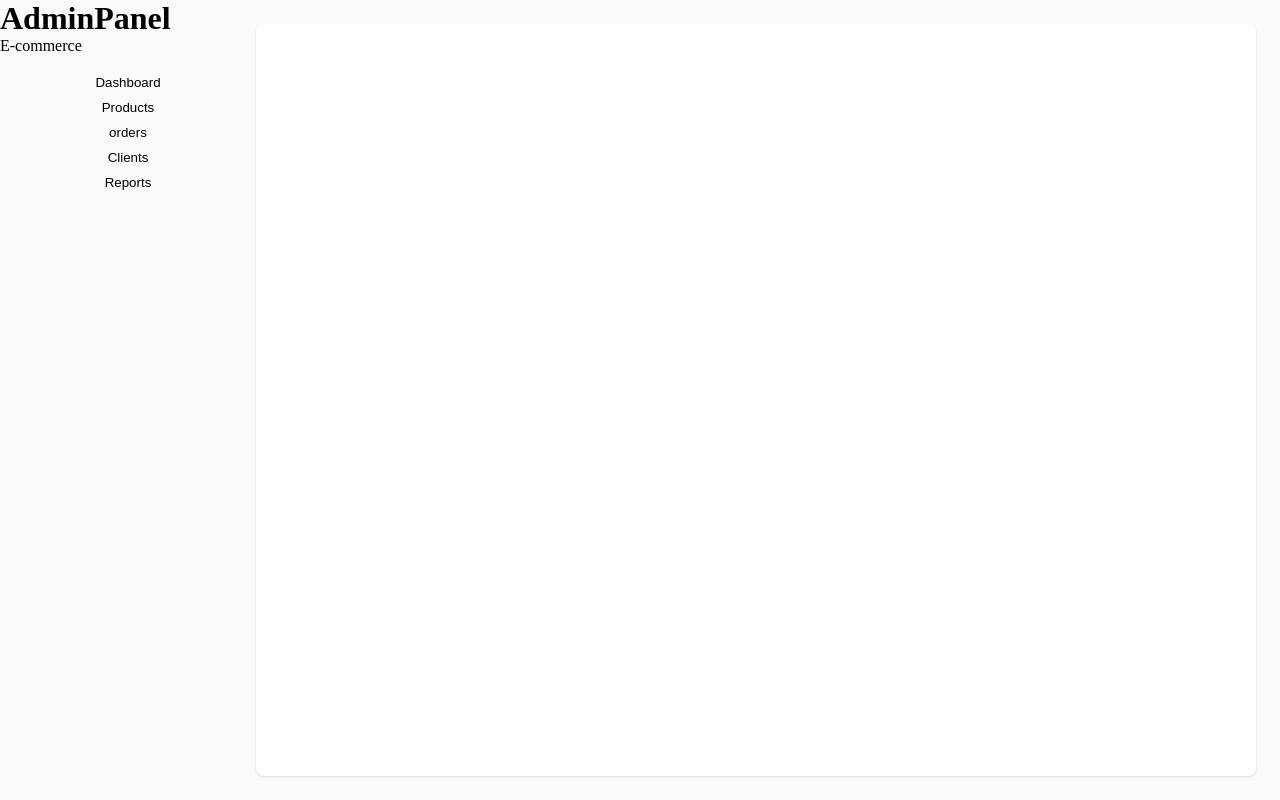
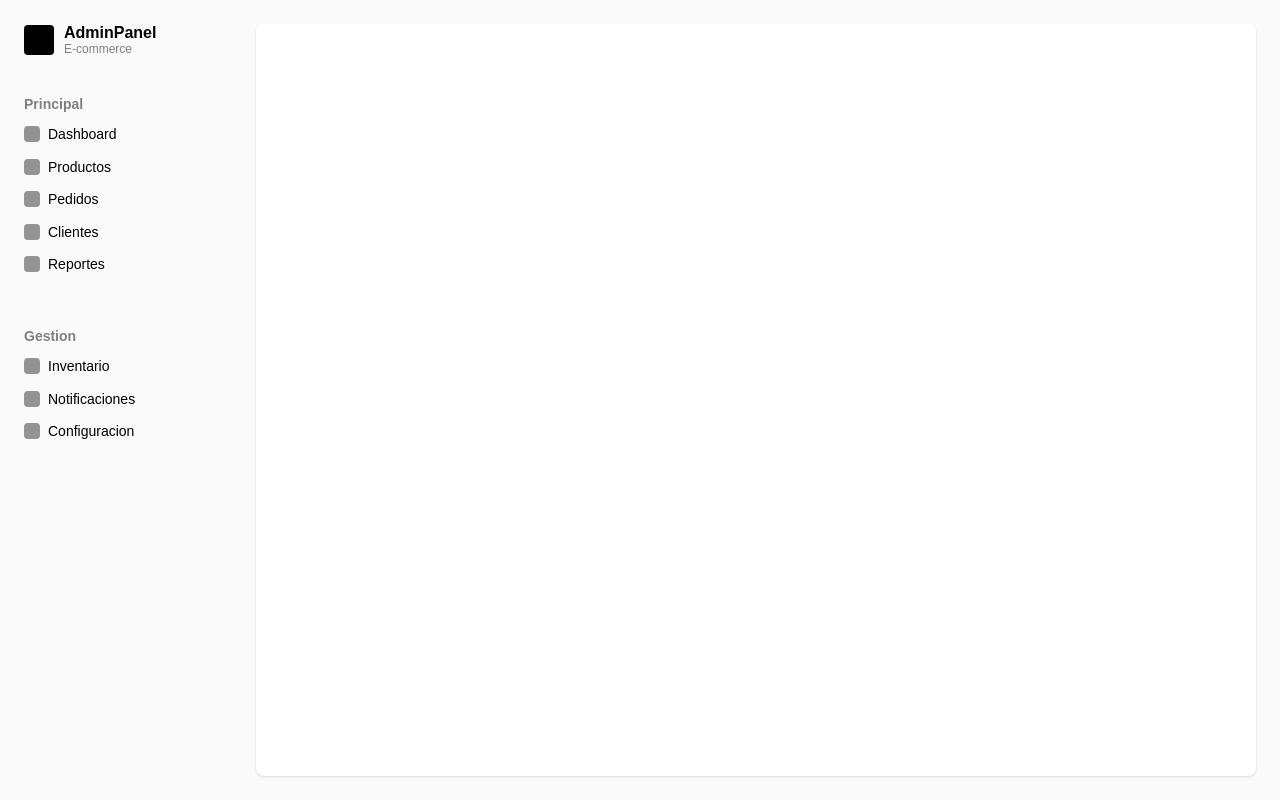
Before and after one commit to JamesLoor/html-work, a plain HTML site: page index.html in a window 1280 px wide. Drawn offline with Linux system fonts and the light colour scheme.

Commit message:
Agregar estilos al layout sin inconos

```diff
--- a/index.html
+++ b/index.html
@@ -9,17 +9,55 @@
   </head>
   <body>
     <div class="layout-left">
-      <div>
-        <h1>AdminPanel</h1>
-        <span>E-commerce</span>
+      <div class="title-box">
+        <div class="square-black"></div>
+        <h1 class="title">
+          AdminPanel <span class="subtitle">E-commerce</span>
+        </h1>
       </div>
 
-      <div class="principal-panel">
-        <button class="buttons-principal">Dashboard</button>
-        <button class="buttons-principal">Products</button>
-        <button class="buttons-principal">orders</button>
-        <button class="buttons-principal">Clients</button>
-        <button class="buttons-principal">Reports</button>
+      <div class="panel">
+        <span class="text-principal">Principal</span>
+        <div class="categories-panel">
+          <button class="buttons-principal">
+            <div class="square"></div>
+            Dashboard
+          </button>
+          <button class="buttons-principal">
+            <div class="square"></div>
+            Productos
+          </button>
+          <button class="buttons-principal">
+            <div class="square"></div>
+            Pedidos
+          </button>
+          <button class="buttons-principal">
+            <div class="square"></div>
+            Clientes
+          </button>
+          <button class="buttons-principal">
+            <div class="square"></div>
+            Reportes
+          </button>
+        </div>
+      </div>
+
+      <div class="panel">
+        <span class="text-principal">Gestion</span>
+        <div class="categories-panel">
+          <button class="buttons-principal">
+            <div class="square"></div>
+            Inventario
+          </button>
+          <button class="buttons-principal">
+            <div class="square"></div>
+            Notificaciones
+          </button>
+          <button class="buttons-principal">
+            <div class="square"></div>
+            Configuracion
+          </button>
+        </div>
       </div>
     </div>
 
--- a/style.css
+++ b/style.css
@@ -2,6 +2,7 @@
   margin: 0px;
   padding: 0px;
   box-sizing: border-box;
+  font-family: Arial, Helvetica, sans-serif;
 }
 
 body {
@@ -12,22 +13,75 @@ body {
   height: 100dvh;
 }
 
+.square-black {
+  width: 30px;
+  height: 30px;
+  border: none;
+  background-color: black;
+  border-radius: 4px;
+}
+
+.title-box {
+  display: flex;
+  align-items: center;
+  gap: 10px;
+}
+
+.title {
+  font-size: 16px;
+  display: flex;
+  flex-direction: column;
+}
+
+.subtitle {
+  font-size: 12px;
+  font-weight: 500;
+  color: gray;
+}
+
 .layout-left {
   display: flex;
   background-color: transparent;
   flex-direction: column;
-  gap: 20px;
+  gap: 40px;
   width: 256px;
+  padding: 24px;
 }
 
-.principal-panel {
+.panel {
   display: flex;
   flex-direction: column;
-  gap: 10px;
+  gap: 14px;
+}
+
+.text-principal {
+  color: gray;
+  font-size: 14px;
+  font-weight: 600;
+}
+
+.categories-panel {
+  display: flex;
+  flex-direction: column;
+  gap: 0.5px;
+}
+
+.square {
+  border: none;
+  width: 16px;
+  height: 16px;
+  border-radius: 4px;
+  background-color: #939393;
 }
 
 .buttons-principal {
+  font-size: 14px;
+  font-weight: 500;
+  gap: 8px;
+  display: flex;
   border: none;
+  width: 240px;
+  height: 32px;
   background-color: transparent;
   cursor: pointer;
 }
```
